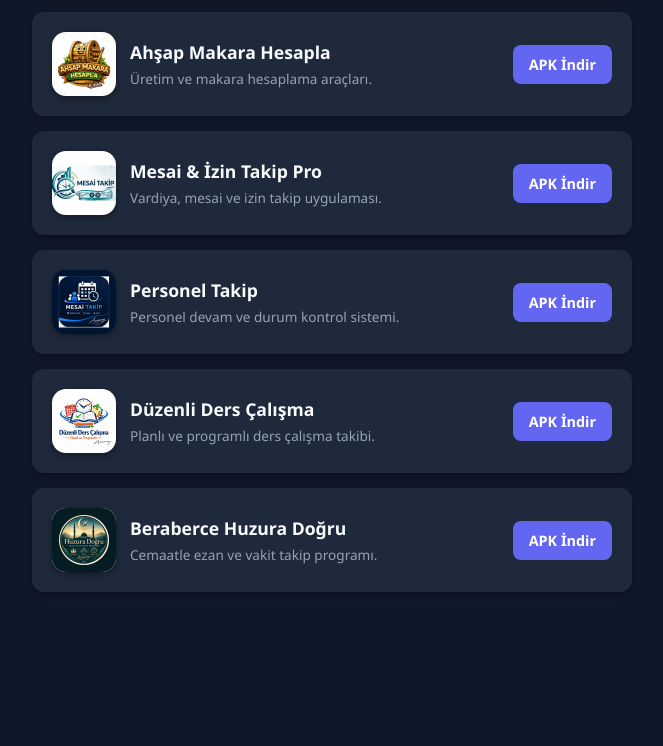
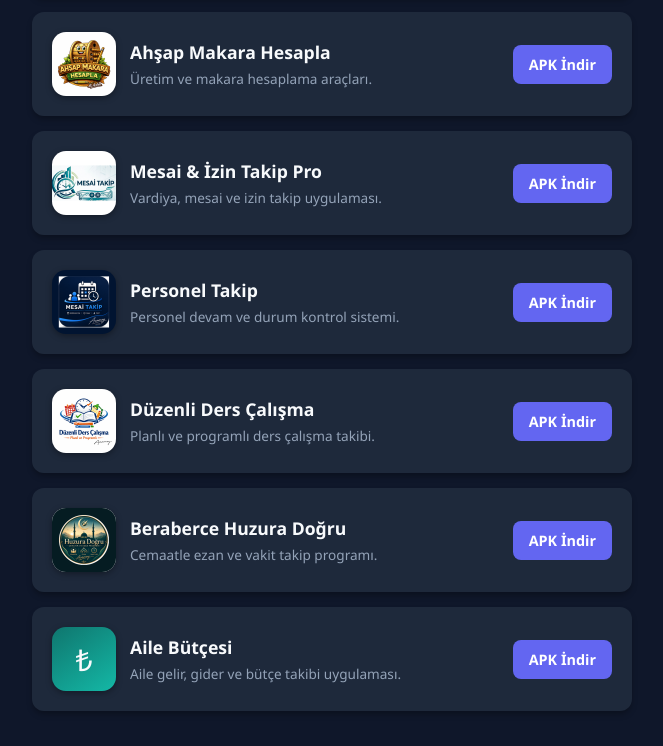
Before and after one commit to aliceylan2841-web/aliceylan2841-web.github.io, a plain HTML site: page index.html in a window 1280 px wide. Shown: the part 518-1264 px from the top of the page, without its empty margins (308-971 px from the left). Before the commit the page ends 1145 px from the top, so only its background shows below. Drawn offline with Linux system fonts and the light colour scheme.

Commit message:
Add files via upload

```diff
--- a/index.html
+++ b/index.html
@@ -59,6 +59,13 @@
             width: 64px; height: 64px; flex-shrink: 0;
             border-radius: 14px; object-fit: cover;
             background: #fff; box-shadow: 0 2px 6px rgba(0,0,0,0.35);
+        }
+        .app-logo-placeholder {
+            width: 64px; height: 64px; flex-shrink: 0;
+            display: grid; place-items: center;
+            border-radius: 14px; font-size: 30px;
+            background: linear-gradient(145deg, #0f766e, #14b8a6);
+            box-shadow: 0 2px 6px rgba(0,0,0,0.35);
         }
         .app-info h3 {
             margin: 0 0 5px 0;
@@ -164,6 +171,18 @@
             <a href="Beraberce_Huzura_Do%C4%9Fru.apk" download class="btn-download">APK İndir</a>
         </div>
 
+        <!-- 7. Aile Bütçesi -->
+        <div class="app-card">
+            <div class="app-left">
+                <div class="app-logo-placeholder" role="img" aria-label="Aile Bütçesi logosu">₺</div>
+                <div class="app-info">
+                    <h3>Aile Bütçesi</h3>
+                    <p>Aile gelir, gider ve bütçe takibi uygulaması.</p>
+                </div>
+            </div>
+            <a href="Aile%20B%C3%BCt%C3%A7esi.apk" download class="btn-download">APK İndir</a>
+        </div>
+
     </div>
 
 </body>
```
